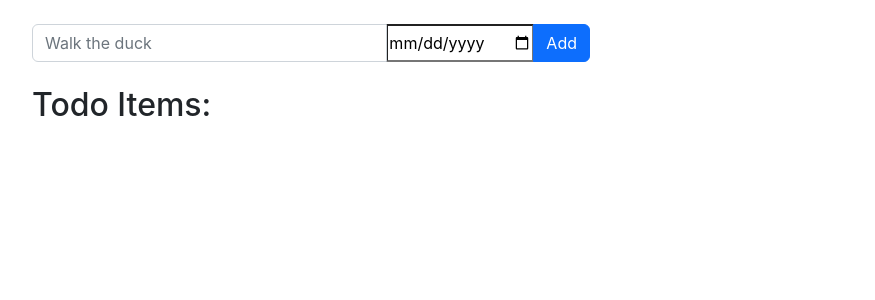
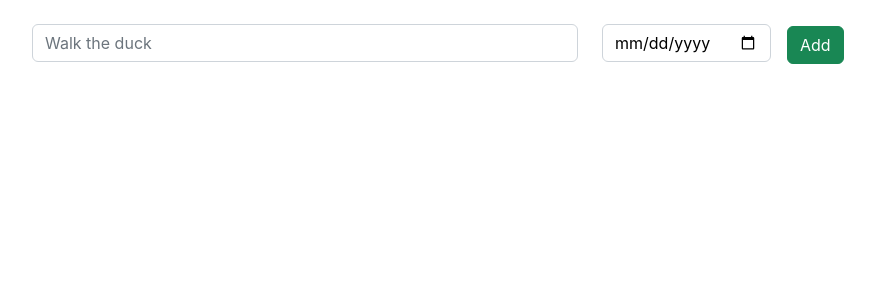
Before and after one commit to KevinduPreez/mean-todo-app, a React (Create React App) app: page / in a window 1280 px wide. Shown: the top 300 px of the page, without its empty margins (50-925 px from the left). Built offline with nearby package versions, Linux system fonts and the light colour scheme; the HTML template or start-up script is replaced by a standard one.

Commit message:
Fixed Del, Edit and style issues

```diff
--- a/package.json
+++ b/package.json
@@ -7,6 +7,7 @@
     "@testing-library/react": "^13.4.0",
     "@testing-library/user-event": "^13.5.0",
     "bootstrap": "^5.2.3",
+    "bootstrap-icons": "^1.10.5",
     "openai": "^3.2.1",
     "react": "^18.2.0",
     "react-dom": "^18.2.0",
--- a/src/DangerMessage.js
+++ b/src/DangerMessage.js
@@ -17,7 +17,7 @@ export default function GptMessage() {
   }, []);
 
   return (
-    <div className="alert alert-danger" role="alert">
+    <div className="alert alert-danger text-center" role="alert">
       {ms}
     </div>
   );
--- a/src/TodoContext.js
+++ b/src/TodoContext.js
@@ -20,6 +20,8 @@ export function pastDueReducer(gptMessages, action) {
 }
 
 function todosReducer(todos, action) {
+  switch (action.type) {
+    case "added": {
       return [
         ...todos,
         {
@@ -30,6 +32,23 @@ function todosReducer(todos, action) {
           chatComm: action.chatComm,
         },
       ];
+    }
+    case "deleted": {
+      return todos.filter((t) => t.id !== action.id);
+    }
+    case "changed": {
+      return todos.map((t) => {
+        if (t.id === action.todo.id) {
+          return action.todo;
+        } else {
+          return t;
+        }
+      });
+    }
+    default: {
+      alert("Lol, rip in peaces.");
+    }
+  }
 }
 
 export default function TodoContextProvider({ children }) {
--- a/src/TodoItem.js
+++ b/src/TodoItem.js
@@ -1,28 +1,85 @@
-import React from "react";
+import React, { useState } from "react";
 import GptMessage from "./DangerMessage";
+import { useTodosDispatchContext } from "./TodoContext";
 
-export default function TodoItem({ isDue, title, date, message }) {
+export default function TodoItem({ todo }) {
+  const [isEditing, setIsEditing] = useState(false);
+  const dispatch = useTodosDispatchContext();
+
+  let taskContent;
+
+  if (isEditing) {
+    taskContent = (
+      <>
+        <input
+          type="text"
+          className="form-control"
+          defaultValue={todo.title}
+          onChange={(e) => {
+            dispatch({
+              type: "changed",
+              todo: {
+                ...todo,
+                title: e.target.value,
+              },
+            });
+          }}
+        />
+        <div class="btn-group" role="group" aria-label="simple buttons">
+          <button
+            className="btn btn-success my-3"
+            onClick={() => {
+              setIsEditing(false);
+            }}
+          >
+            Save
+          </button>
+          <button
+            className="btn btn-warning my-3"
+            onClick={() => {
+              setIsEditing(false);
+            }}
+          >
+            Cancel
+          </button>
+        </div>
+      </>
+    );
+  }
+
   return (
-    <div className="card">
-      <div className="card-body">
-        <a href="/" className="card-link">
+    <div className="row">
+      <p>Todo #{todo.id + 1}</p>
+      <hr />
+      <div class="d-flex w-100 justify-content-between">
+        <h4 class="mb-1">{todo.title}</h4>
+      </div>
+      {taskContent}
+      {todo.isDue ? <></> : GptMessage()}
+      <small>Due: {todo.date}</small>
+
+      <div class="btn-group my-3" role="group" aria-label="simple buttons">
+        <button className="btn btn-success">Completed</button>
+        <button
+          className="btn btn-info"
+          onClick={() => {
+            setIsEditing(true);
+          }}
+        >
           Edit
-        </a>
-
-        <h5 className="card-title">{title}</h5>
-        <h6 className="card-subtitle mb-1 text-body-secondary">{date}</h6>
-
-        {message}
-
-        {isDue ? <></> : GptMessage()}
-
-        <a href="/" className="card-link">
-          <button className="btn btn-success">Completed</button>
-        </a>
-
-        <a href="/" className="card-link">
-          <button className="btn btn-danger">Delete</button>
-        </a>
+        </button>
+        <button
+          className="btn btn-danger"
+          onClick={() => {
+            console.log(todo.id);
+            dispatch({
+              type: "deleted",
+              id: todo.id,
+            });
+          }}
+        >
+          Delete
+        </button>
       </div>
     </div>
   );
--- a/src/TodoItemList.js
+++ b/src/TodoItemList.js
@@ -4,23 +4,31 @@ import { useTodosContext } from "./TodoContext";
 
 export default function TodoItemList() {
   const todos = useTodosContext();
+  const screenWidth = window.innerWidth;
 
+  if (screenWidth < 400) {
     return (
       <>
-      <h2>Todo Items:</h2>
-
-      <ul className="d-flex flex-wrap ">
+        <ul className="list-group">
           {todos.map((todo) => (
-          <li key={todo.id} className="w-25 p-3">
-            <TodoItem
-              title={todo.title}
-              date={todo.date}
-              message={todo.chatComm}
-              isDue={todo.isDue}
-            />
+            <li key={todo.id} className="list-group-item">
+              <TodoItem todo={todo} />
+            </li>
+          ))}
+        </ul>
+      </>
+    );
+  } else {
+    return (
+      <>
+        <ul className="list-group">
+          {todos.map((todo) => (
+            <li key={todo.id} className="list-group-item">
+              <TodoItem todo={todo} />
             </li>
           ))}
         </ul>
       </>
     );
   }
+}
--- a/src/TodoItemNew.js
+++ b/src/TodoItemNew.js
@@ -13,8 +13,14 @@ export default function TodoItemNew() {
 
   const dispatch = useTodosDispatchContext();
 
+  const newFormSubmit = () => {};
+
+  const screenWidth = window.innerWidth;
+
+  if (screenWidth < 400) {
     return (
-    <div className="input-group mb-3 w-50 mt-4 mb-4">
+      <div className="row mb-3 mt-4 mb-4 container-fluid">
+        <div className="col">
           <input
             type="text"
             className="form-control"
@@ -27,6 +33,15 @@ export default function TodoItemNew() {
           />
 
           <input
+            style={{
+              marginRight: "1em",
+              border: "1px solid #ced4da",
+              fontWeight: "400",
+              lineHeight: " 1.5",
+              padding: "0.375rem 0.75rem",
+              borderRadius: "0.375rem",
+            }}
+            className="w-100 my-1"
             id="new-todo-date"
             type="date"
             value={date}
@@ -45,13 +60,22 @@ export default function TodoItemNew() {
               });
             }}
           />
+        </div>
 
+        <div className="col">
           <button
+            style={{
+              fontWeight: "400",
+              lineHeight: " 1.5",
+              padding: "0.375rem 0.75rem",
+              borderRadius: "0.375rem",
+            }}
             type="button"
             id="new-submit-button"
-        className="btn btn-primary"
+            className="btn btn-success w-100 h-100"
             onClick={() => {
               dispatch({
+                type: "added",
                 id: nextId++,
                 title: title,
                 date: date,
@@ -63,5 +87,77 @@ export default function TodoItemNew() {
             Add
           </button>
         </div>
+      </div>
+    );
+  } else {
+    return (
+      <div className="row mb-3 mt-4 mb-4">
+        <div class="col">
+          <input
+            type="text"
+            className="form-control"
+            aria-label="Walk the duck"
+            aria-describedby="new-submit-button"
+            id="new-todo"
+            placeholder="Walk the duck"
+            value={title}
+            onChange={(e) => setTitle(e.target.value)}
+          />
+        </div>
+
+        <div className="col">
+          <input
+            style={{
+              marginRight: "1em",
+              border: "1px solid #ced4da",
+              fontWeight: "400",
+              lineHeight: " 1.5",
+              padding: "0.375rem 0.75rem",
+              borderRadius: "0.375rem",
+            }}
+            id="new-todo-date"
+            type="date"
+            value={date}
+            onChange={(e) => {
+              setDate(e.target.value);
+              setIsDue(() => {
+                let t1 = todayDate.getTime();
+                let t2 = new Date(e.target.value);
+                if (t2.getTime() > t1) {
+                  console.log(isDue);
+                  return true;
+                } else {
+                  console.log(isDue);
+                  return false;
+                }
+              });
+            }}
+          />
+          <button
+            style={{
+              fontWeight: "400",
+              lineHeight: " 1.5",
+              padding: "0.375rem 0.75rem",
+              borderRadius: "0.375rem",
+            }}
+            type="button"
+            id="new-submit-button"
+            className="btn btn-success"
+            onClick={() => {
+              dispatch({
+                type: "added",
+                id: nextId++,
+                title: title,
+                date: date,
+                isDue: isDue,
+                chatComm: chatComm,
+              });
+            }}
+          >
+            Add
+          </button>
+        </div>
+      </div>
     );
   }
+}
```
Also changed, not shown: 1 other file (tests, documents, lock files or other folders). Lines whose indentation alone changed are shown as unchanged.
